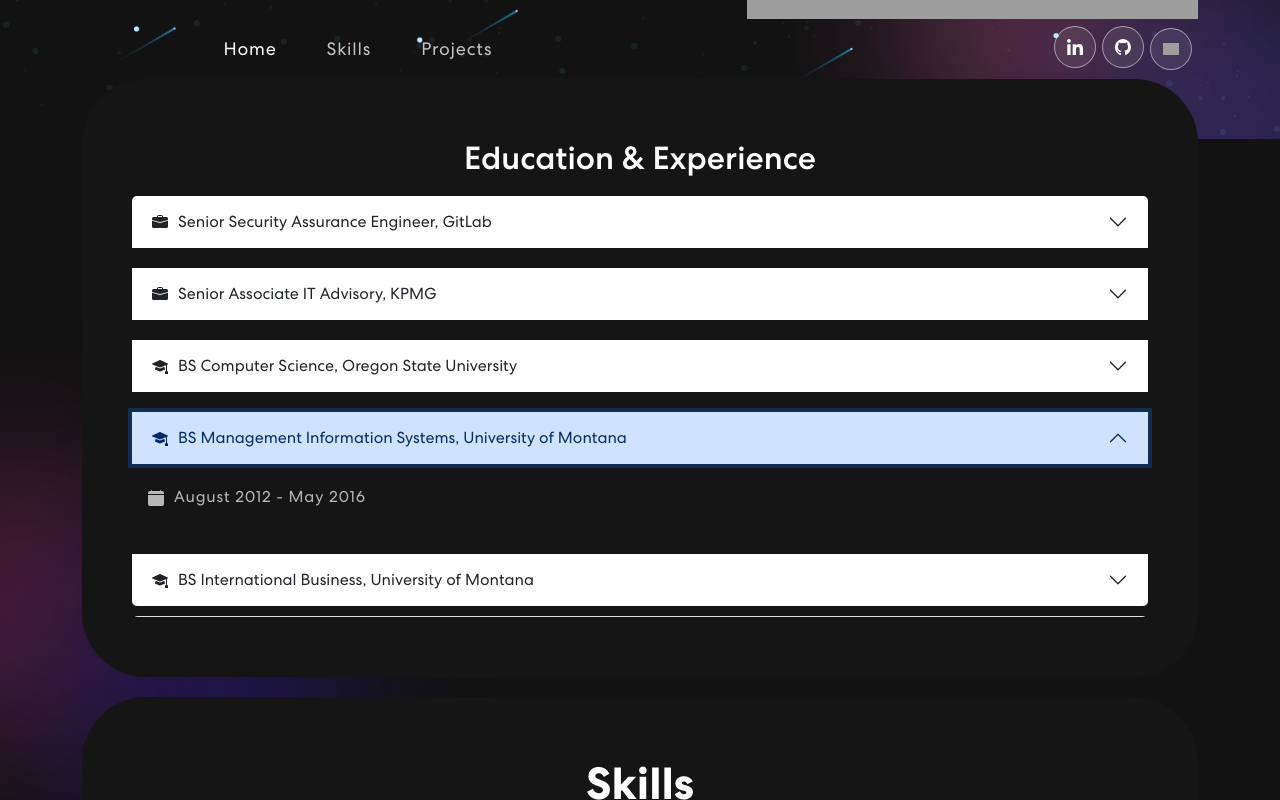
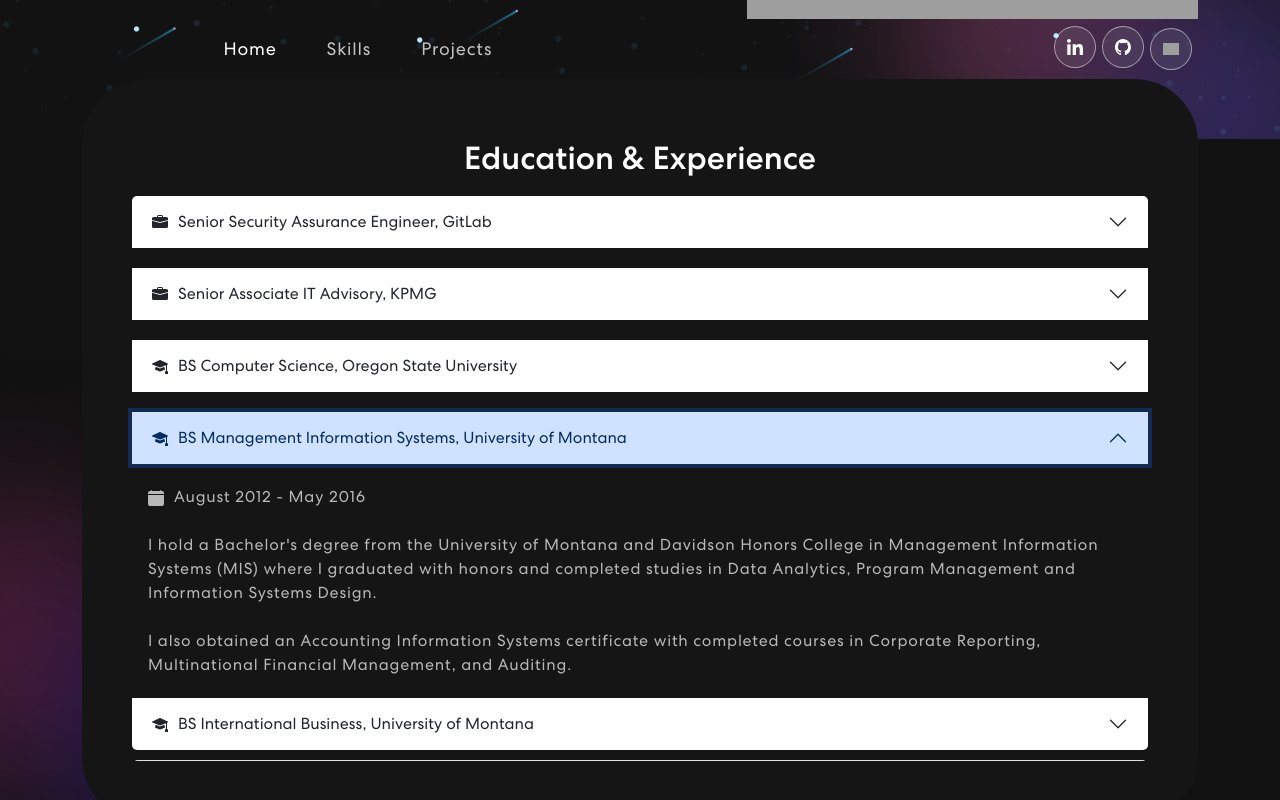
Before and after one commit to byronboots/portfolio-react, a React (Create React App) app: page / in a window 1280 px wide. Both pictures are taken after a click on the button "BS Management Information Systems, University of Montana". Shown: the part 559-1359 px from the top of the page. Built offline with nearby package versions, Linux system fonts and the light colour scheme; grey boxes are pictures that could not be loaded.

Commit message:
Update UM education summaries

```diff
--- a/src/components/Experience.js
+++ b/src/components/Experience.js
@@ -50,6 +50,10 @@
                                         <CalendarFill className='icon'/>August 2012 - May 2016
                                         <br></br>
                                         <br></br>
+                                        I hold a Bachelor's degree from the University of Montana and Davidson Honors College in Management Information Systems (MIS) where I graduated with honors and completed studies in Data Analytics, Program Management and Information Systems Design.
+                                        <br></br>
+                                        <br></br>
+                                        I also obtained an Accounting Information Systems certificate with completed courses in Corporate Reporting, Multinational Financial Management, and Auditing.
                                     </Accordion.Body>
                             </Accordion.Item>
                             <Accordion.Item eventKey="4">
@@ -58,6 +62,7 @@
                                         <CalendarFill className='icon'/>August 2012 - May 2016
                                         <br></br>
                                         <br></br>
+                                        I hold a Bachelor's degree from the University of Montana and Davidson Honors College in International Business where I graduated with honors and completed studies in Mutltinational Financial Management, Global Operations and Supply Chains, and Cross Cultural Management and Collaboration.
                                     </Accordion.Body>
                             </Accordion.Item>
                         </Accordion>
```
Lines whose indentation alone changed are shown as unchanged.
